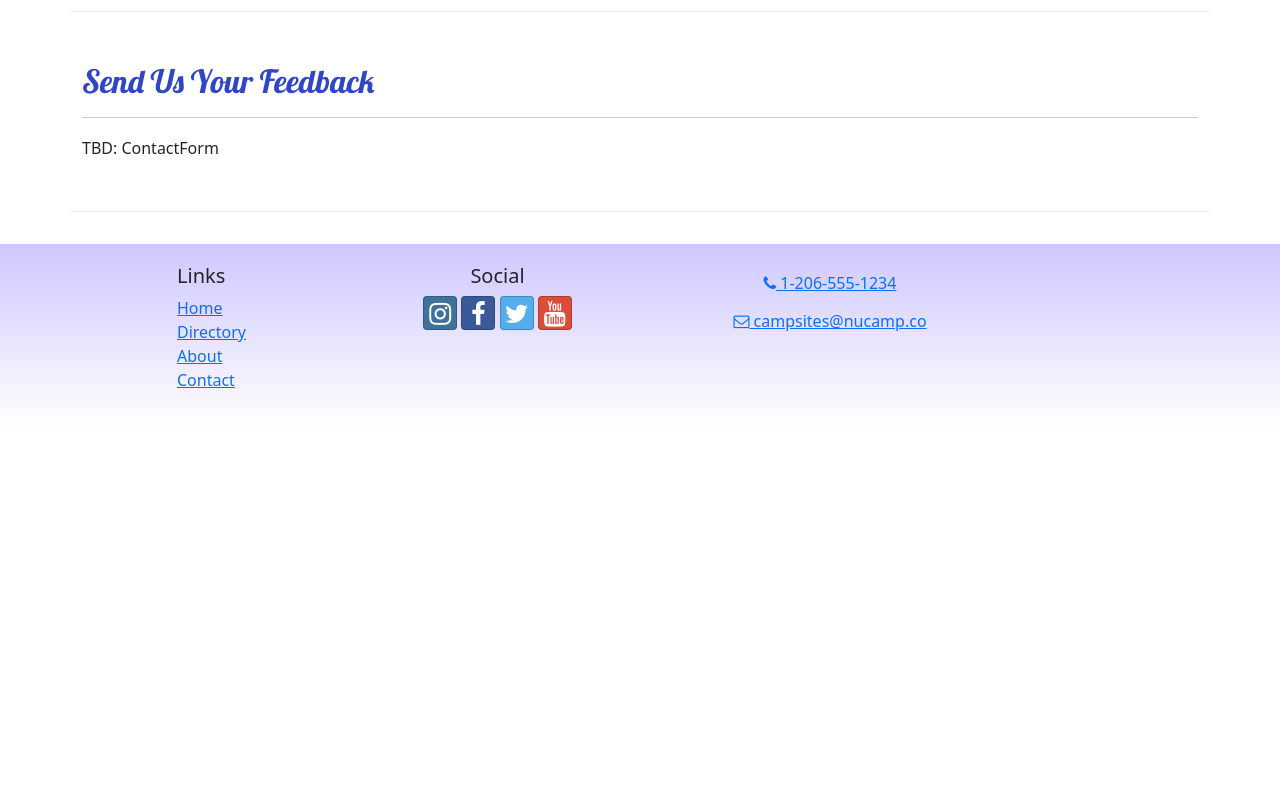
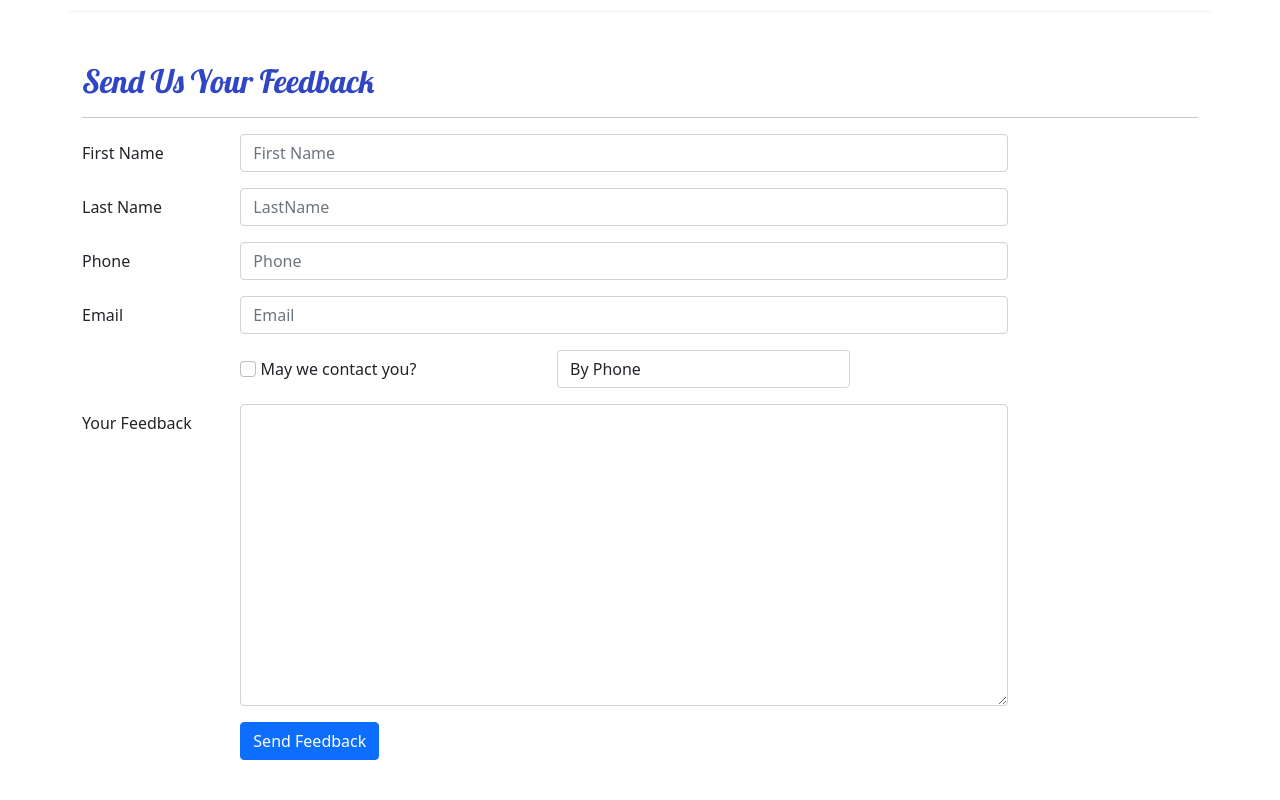
Before and after one commit to JustinSu11/Nucampsite-for-react, a React (Create React App) app: page /contact in a window 1280 px wide. Shown: the part 480-1280 px from the top of the page. Before the commit the page ends 908 px from the top, so only its background shows below. Built offline with nearby package versions, Linux system fonts and the light colour scheme.

Commit message:
creadte form validation and updated it to ContactForm

```diff
--- /dev/null
+++ b/src/components/ContactForm.js
@@ -0,0 +1,92 @@
+import { Button, Label, Col, FormGroup } from 'reactstrap';
+import { Formik, Field, Form, ErrorMessage } from 'formik';
+import { validateContactForm } from '../utils/validateContactForm';
+
+const ContactForm = () => {
+    const handleSubmit = (values, { resetForm }) => {
+        console.log('form values:', values);
+        console.log('in JSON format:', JSON.stringify(values));
+        resetForm();
+    }
+
+    return (
+        <Formik initialValues={{ firstName: '', lastName: '', phoneNum: '', email: '', agree: false, contactType: 'By Phone', feedback: '' }} onSubmit={handleSubmit} validate={validateContactForm}>
+            <Form>
+                <FormGroup row>
+                    <Label htmlFor='firstName' md='2'>
+                        First Name
+                    </Label>
+                    <Col md='10'>
+                        <Field className='form-control' name='firstName' placeholder='First Name' />
+                        <ErrorMessage name='firstName'>
+                            {(msg) => <p className='text-danger'>{msg}</p>}
+                        </ErrorMessage>
+                    </Col>
+                </FormGroup>
+                <FormGroup row>
+                    <Label htmlFor='lastName' md='2'>
+                        Last Name
+                    </Label>
+                    <Col md='10'>
+                        <Field className='form-control' name='lastName' placeholder='LastName' />
+                        <ErrorMessage name='lastName'>
+                            {(msg) => <p className='text-danger'>{msg}</p>}
+                        </ErrorMessage>
+                    </Col>
+                </FormGroup>
+                <FormGroup row>
+                    <Label htmlFor='phoneNum' md='2'>
+                        Phone
+                    </Label>
+                    <Col md='10'>
+                        <Field className='form-control' name='phoneNum' placeholder='Phone' />
+                        <ErrorMessage name='phoneNum'>
+                            {(msg) => <p className='text-danger'>{msg}</p>}
+                        </ErrorMessage>
+                    </Col>
+                </FormGroup>
+                <FormGroup row>
+                    <Label htmlFor='email' md='2'>
+                        Email
+                    </Label>
+                    <Col md='10'>
+                        <Field className='form-control' name='email' placeholder='Email' type='email' />
+                        <ErrorMessage name='email'>
+                            {(msg) => <p className='text-danger'>{msg}</p>}
+                        </ErrorMessage>
+                    </Col>
+                </FormGroup>
+                <FormGroup row>
+                    <Label check md={{ size: 4, offset: 2 }}>
+                        <Field name='agree' type='checkbox' className='form-check-input' />
+                        {' '}
+                        May we contact you?
+                    </Label>
+                    <Col md='4'>
+                        <Field className='form-control' name='contactType' as='select'>
+                            <option>By Phone</option>
+                            <option>By Email</option>
+                        </Field>
+                    </Col>
+                </FormGroup>
+                <FormGroup row>
+                    <Label htmlFor='feedback' md='2'>
+                        Your Feedback
+                    </Label>
+                    <Col md='10'>
+                        <Field className='form-control' name='feedback' as='textarea' rows='12' />
+                    </Col>
+                </FormGroup>
+                <FormGroup row>
+                    <Col md={{ size: 10, offset: 2 }}>
+                        <Button type='submit' color='primary' >
+                            Send Feedback
+                        </Button>
+                    </Col>
+                </FormGroup>
+            </Form>
+        </Formik>
+    )
+}
+
+export default ContactForm;
--- a/src/pages/ContactPage.js
+++ b/src/pages/ContactPage.js
@@ -1,6 +1,6 @@
 import { Container, Col, Row } from 'reactstrap';
 import SubHeader from '../components/SubHeader';
-
+import ContactForm from '../components/ContactForm'
 
 
 const ContactPage = () => {
@@ -34,7 +34,7 @@
                     <hr />
                 </Col>
                 <Col md='10'>
-                    TBD: ContactForm
+                    <ContactForm />
                 </Col>
             </Row>
         </Container>
--- /dev/null
+++ b/src/utils/validateContactForm.js
@@ -0,0 +1,30 @@
+export const validateContactForm = ( values) => {
+    const errors = {};
+
+    if (!values.firstName) {
+        errors.firstName = 'Required';
+    } else if ( values.firstName.length < 2) {
+        errors.firstName = 'Must be at least 2 characters.';
+    } else if ( values.firstName.length > 15) {
+        errors.firstName = 'Must be 15 characters or less.'
+    }
+
+    if (!values.lastName) {
+        errors.lastName = 'Required';
+    } else if ( values.lastName.length < 2) {
+        errors.lastName = 'Must be at least 2 characters.';
+    } else if ( values.lastName.length > 15) {
+        errors.lastName = 'Must be 15 characters or less.'
+    }
+
+    const reg = /^\d+$/;
+    if (!reg.test(values.phoneNum)) {
+        errors.phoneNum = 'The phone number should contain only numbers.';
+    }
+
+    if (!values.email.includes('@')) {
+        errors.email = 'Email should contain a @';
+    }
+
+    return errors;
+}
```
